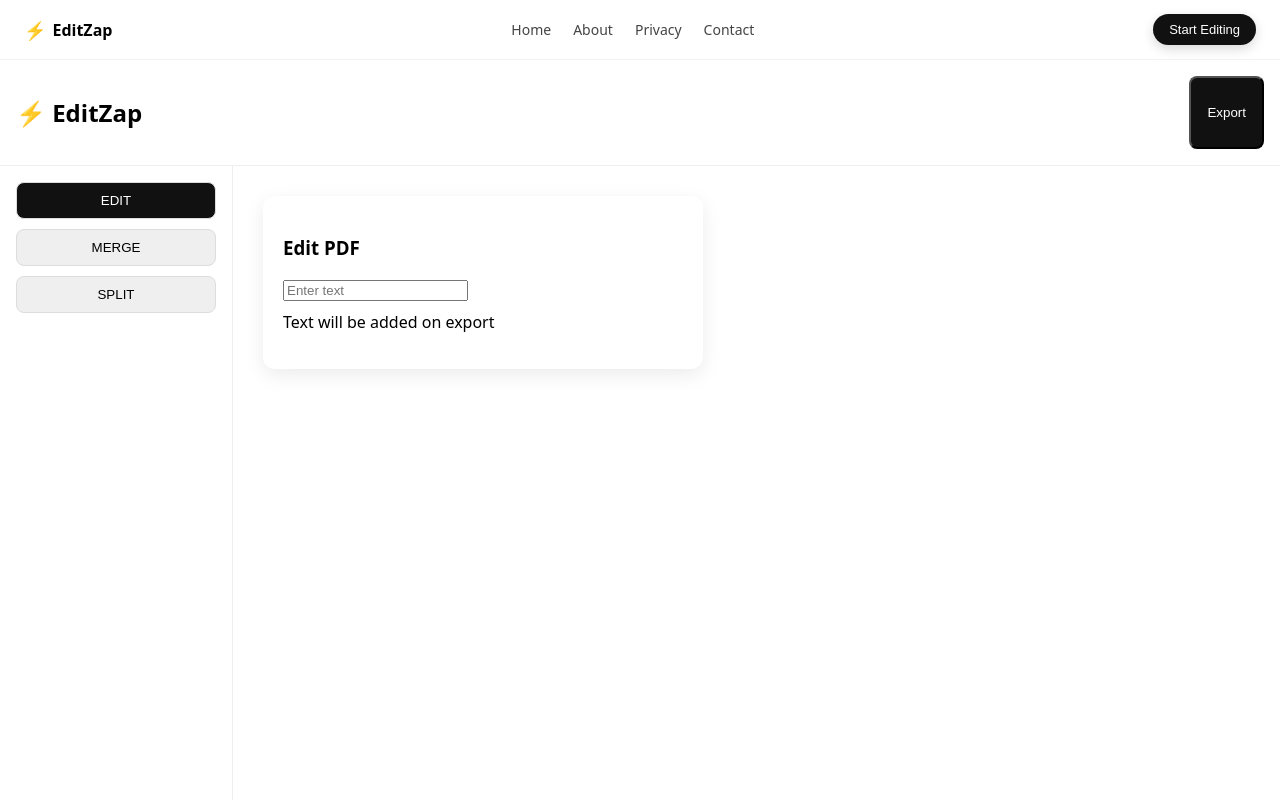
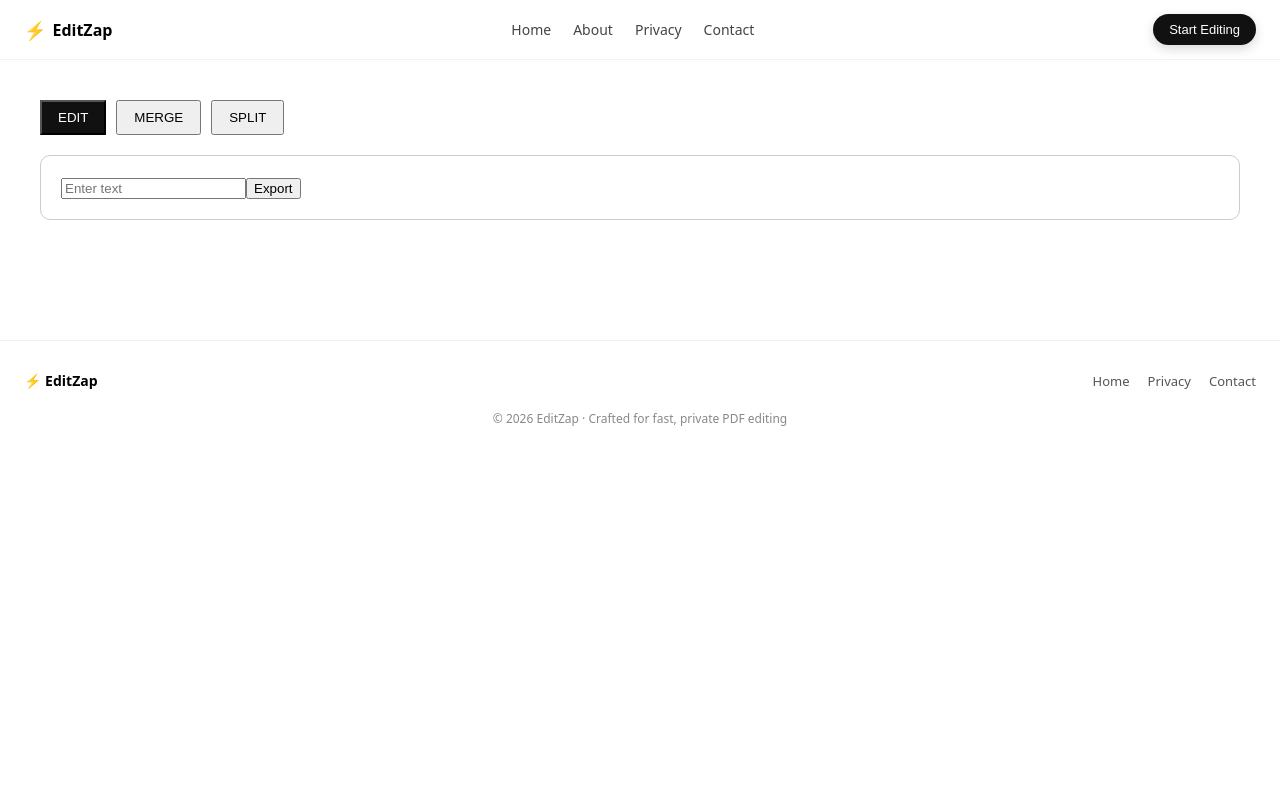
Before and after one commit to editzap/editzap, a Next.js app: page /editor in a window 1280 px wide. Shown: the top 800 px of the page. Built offline with nearby package versions, Linux system fonts and the light colour scheme.

Commit message:
final working version

```diff
--- a/app/editor/page.tsx
+++ b/app/editor/page.tsx
@@ -16,7 +16,6 @@ export default function Editor() {
     return ab;
   };
 
-  // Load from homepage
   useEffect(() => {
     const stored = sessionStorage.getItem("pdfFile");
     const tool = sessionStorage.getItem("tool") as Tab | null;
@@ -30,7 +29,6 @@ export default function Editor() {
     }
   }, []);
 
-  // EDIT
   const exportPDF = async () => {
     if (!pdfBytes) return alert("Upload PDF");
 
@@ -48,7 +46,6 @@ export default function Editor() {
     download(await pdf.save(), "edited.pdf");
   };
 
-  // MERGE
   const mergePDFs = async (files: File[]) => {
     if (files.length < 2) return alert("Select 2+ PDFs");
 
@@ -63,7 +60,6 @@ export default function Editor() {
     download(await merged.save(), "merged.pdf");
   };
 
-  // SPLIT
   const splitPDF = async () => {
     if (!pdfBytes) return alert("No PDF");
 
@@ -91,46 +87,34 @@ export default function Editor() {
   };
 
   return (
-    <div style={wrapper}>
-      {/* TOP BAR */}
-      <div style={topbar}>
-        <h2>⚡ EditZap</h2>
-        <button onClick={exportPDF} style={primaryBtn}>
-          Export
-        </button>
-      </div>
-
-      <div style={layout}>
-        {/* SIDEBAR */}
-        <div style={sidebar}>
+    <div style={container}>
+      {/* TABS */}
+      <div style={tabs}>
         {(["edit", "merge", "split"] as Tab[]).map((t) => (
           <button
             key={t}
             onClick={() => setTab(t)}
-              style={tab === t ? activeTab : sideBtn}
+            style={tab === t ? activeTab : tabBtn}
           >
             {t.toUpperCase()}
           </button>
         ))}
       </div>
 
-        {/* MAIN AREA */}
-        <div style={main}>
+      {/* CONTENT */}
+      <div style={card}>
         {tab === "edit" && (
-            <div style={card}>
-              <h3>Edit PDF</h3>
+          <>
             <input
               value={text}
               onChange={(e) => setText(e.target.value)}
               placeholder="Enter text"
             />
-              <p style={{ marginTop: 10 }}>Text will be added on export</p>
-            </div>
+            <button onClick={exportPDF}>Export</button>
+          </>
         )}
 
         {tab === "merge" && (
-            <div style={card}>
-              <h3>Merge PDFs</h3>
           <input
             type="file"
             multiple
@@ -139,77 +123,40 @@ export default function Editor() {
               mergePDFs(Array.from(e.target.files || []))
             }
           />
-            </div>
         )}
 
         {tab === "split" && (
-            <div style={card}>
-              <h3>Split PDF</h3>
-              <button onClick={splitPDF}>Split into pages</button>
-            </div>
+          <button onClick={splitPDF}>Split PDF</button>
         )}
-        </div>
       </div>
     </div>
   );
 }
 
 /* STYLES */
-
-const wrapper: React.CSSProperties = {
-  fontFamily: "system-ui",
+const container: React.CSSProperties = {
+  padding: 40,
 };
 
-const topbar: React.CSSProperties = {
+const tabs: React.CSSProperties = {
   display: "flex",
-  justifyContent: "space-between",
-  padding: 16,
-  borderBottom: "1px solid #eee",
+  gap: 10,
+  marginBottom: 20,
 };
 
-const layout: React.CSSProperties = {
-  display: "flex",
-  height: "calc(100vh - 60px)",
-};
-
-const sidebar: React.CSSProperties = {
-  width: 200,
-  borderRight: "1px solid #eee",
-  padding: 16,
-  display: "flex",
-  flexDirection: "column",
-  gap: 10,
-};
-
-const sideBtn: React.CSSProperties = {
-  padding: 10,
-  borderRadius: 8,
-  border: "1px solid #ddd",
+const tabBtn: React.CSSProperties = {
+  padding: "8px 16px",
   cursor: "pointer",
 };
 
 const activeTab: React.CSSProperties = {
-  ...sideBtn,
+  ...tabBtn,
   background: "#111",
   color: "#fff",
 };
 
-const main: React.CSSProperties = {
-  flex: 1,
-  padding: 30,
-};
-
 const card: React.CSSProperties = {
   padding: 20,
-  borderRadius: 12,
-  boxShadow: "0 6px 20px rgba(0,0,0,0.08)",
-  maxWidth: 400,
+  border: "1px solid #ccc",
+  borderRadius: 10,
 };
-
-const primaryBtn: React.CSSProperties = {
-  padding: "8px 16px",
-  background: "#111",
-  color: "#fff",
-  borderRadius: 8,
-  cursor: "pointer",
-};
```
Lines whose indentation alone changed are shown as unchanged.
